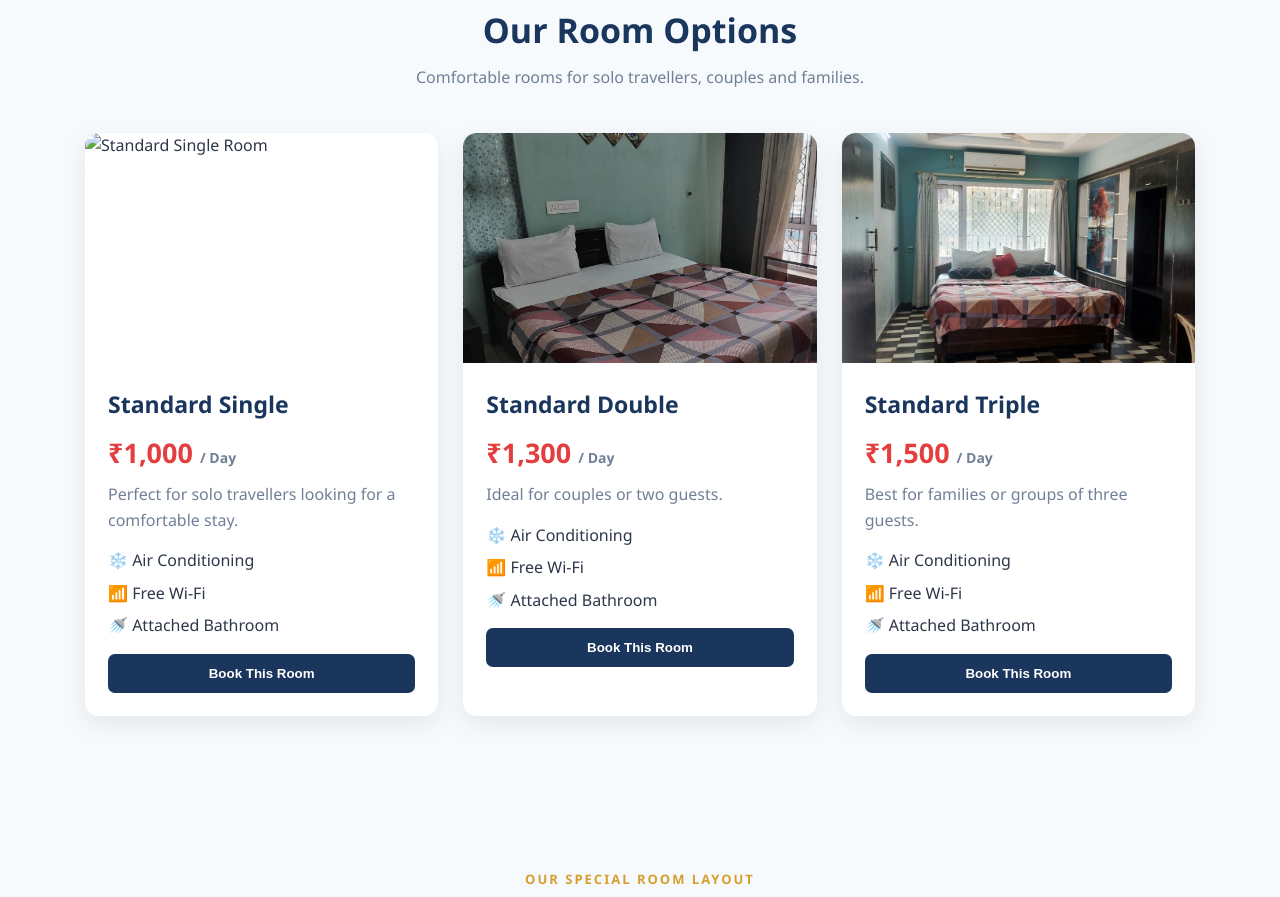
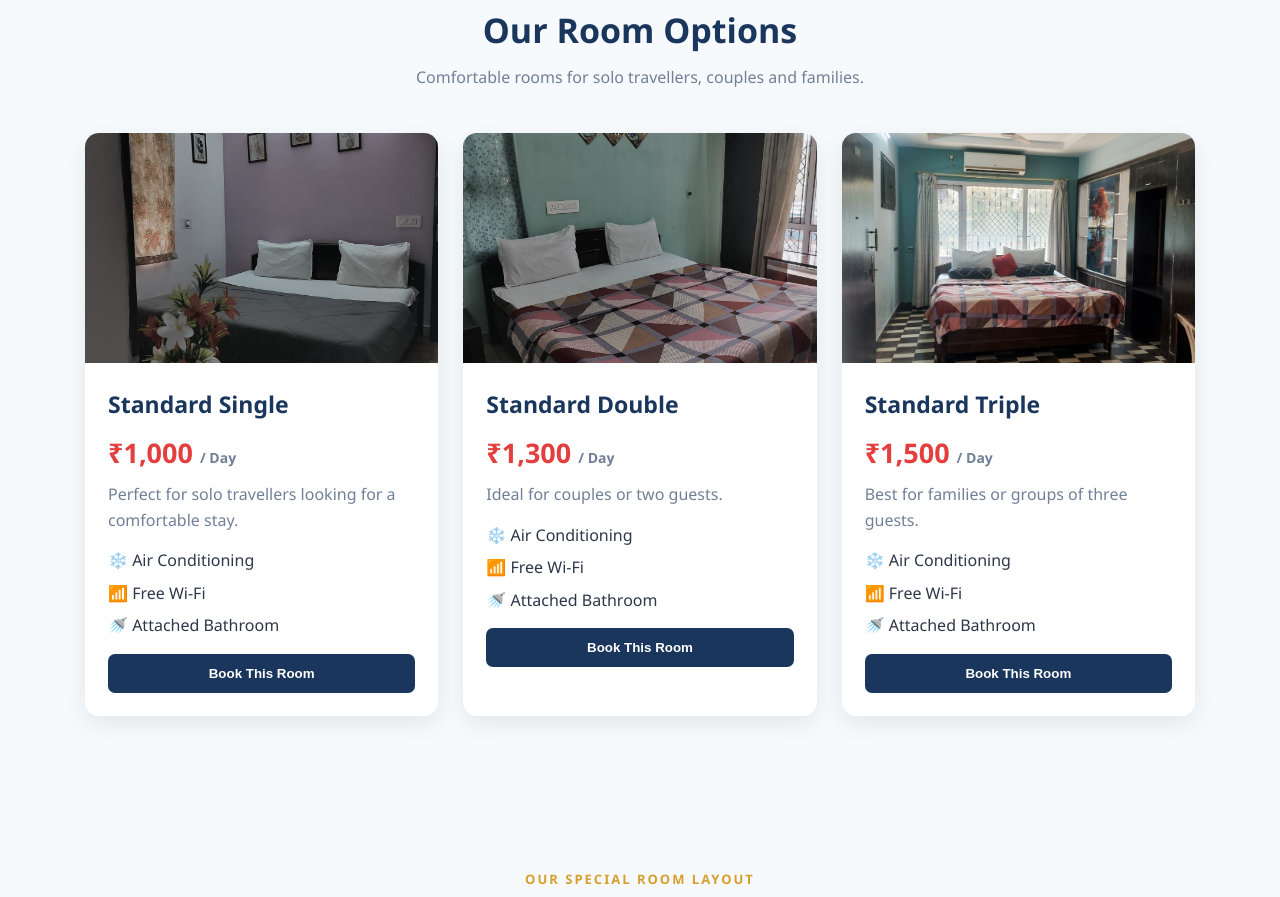
Before and after one commit to Sowmyagara/Naresh-live-Inn-guest-house, a plain HTML site: page index.html in a window 1280 px wide. Shown: the part 931-1828 px from the top of the page. Drawn offline with Linux system fonts and the light colour scheme; files whose address does not match are found by name.

Commit message:
Update index.html

```diff
--- a/index.html
+++ b/index.html
@@ -166,7 +166,7 @@
         <article class="room-card">
 
             <img
-                src="images/single-room.jpg"
+                src="single-room.jpg"
                 alt="Standard Single Room"
             >
 
```
